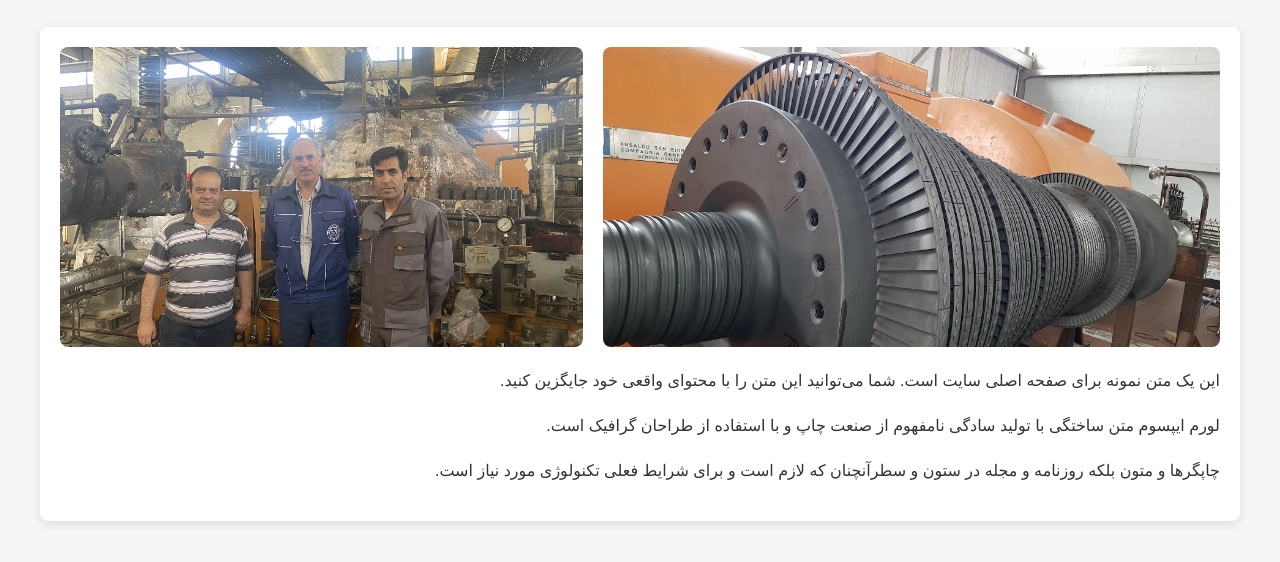
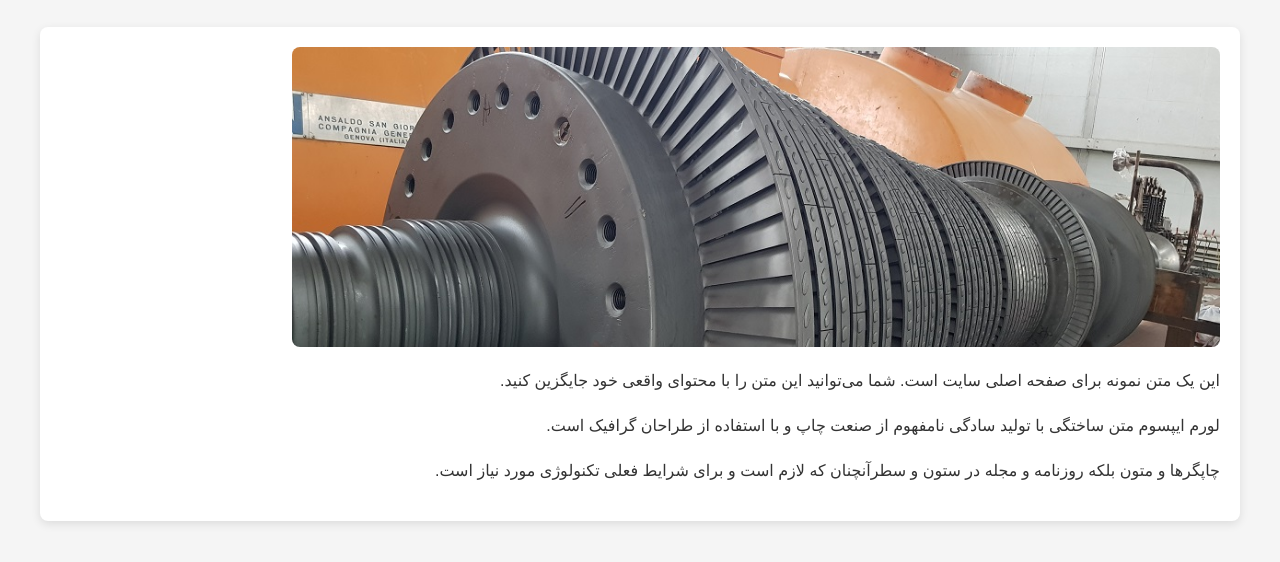
Before and after one commit to PayeshTurbine/test2, a plain HTML site: page index.html in a window 1280 px wide. Shown: the part 156-718 px from the top of the page. Drawn offline with Linux system fonts and the light colour scheme.

Commit message:
Update index.html

```diff
--- a/index.html
+++ b/index.html
@@ -27,7 +27,6 @@
         <div class="home-content">
             <div class="home-images">
                 <img src="images/selection1/image1.jpg" alt="تصویر اول صفحه اصلی">
-                <img src="images/homepic2.JPG" alt="تصویر دوم صفحه اصلی">
             </div>
 
             <div class="home-text">
```
